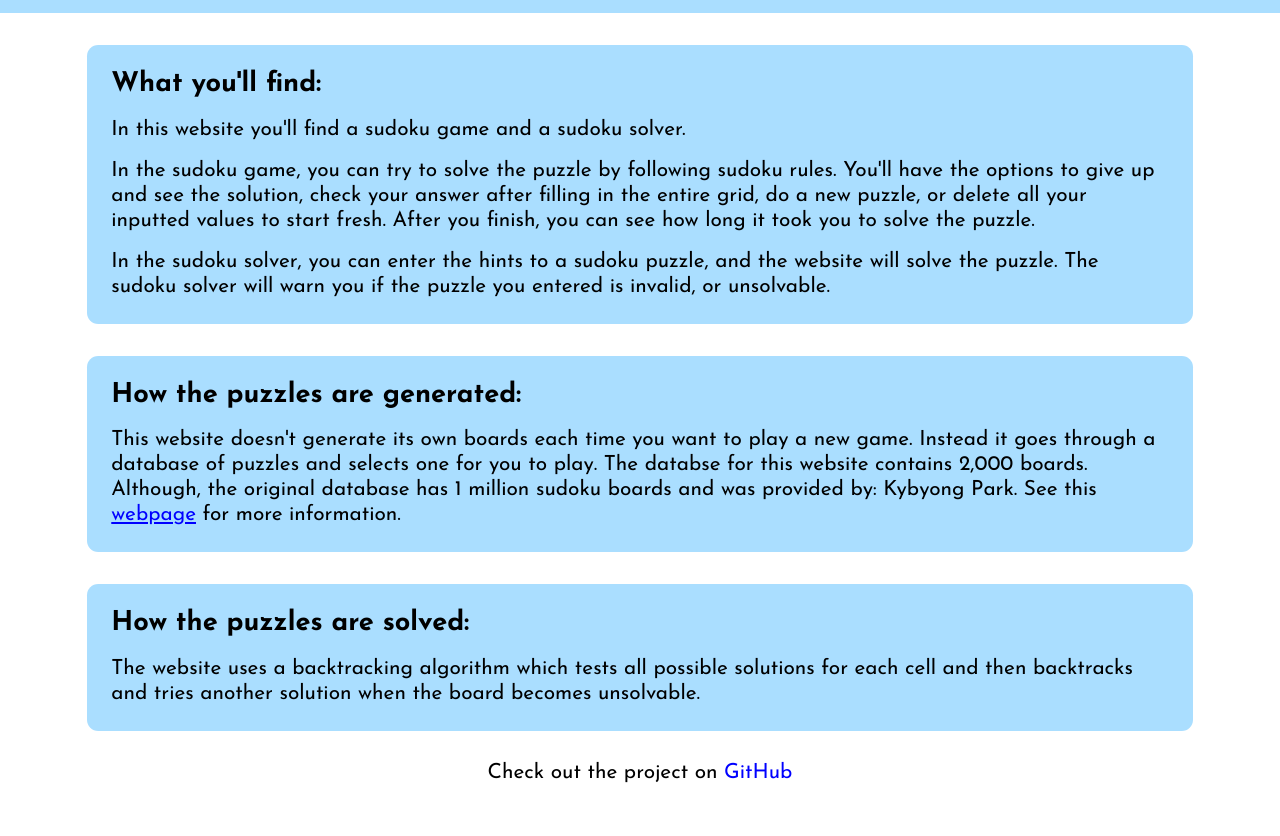
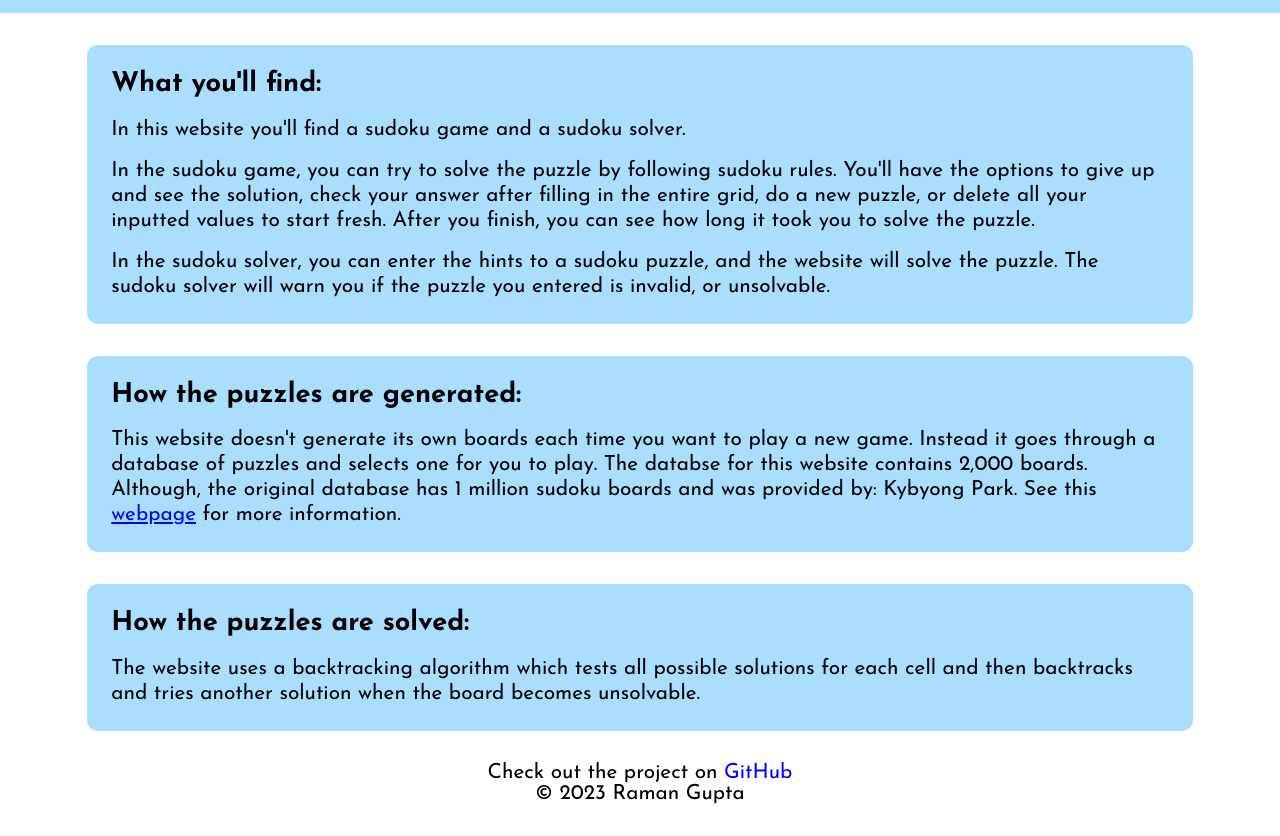
Before and after one commit to g-raman/sudoku-solver, a website: page about.html in a window 1280 px wide. Shown: the part 81-917 px from the top of the page. Drawn offline with Linux system fonts and the light colour scheme.

Commit message:
Add copyright to website

```diff
--- a/about.html
+++ b/about.html
@@ -92,6 +92,7 @@
     <footer class="footer">
       Check out the project on
       <a href="https://github.com/g-raman/sudoku-solver" target="_blank">GitHub</a>
+      <p>&copy; 2023 Raman Gupta</p>
     </footer>
   </main>
 </body>
```
Also changed, not shown: create.html (+1 -0 lines), index.html (+1 -0 lines).
